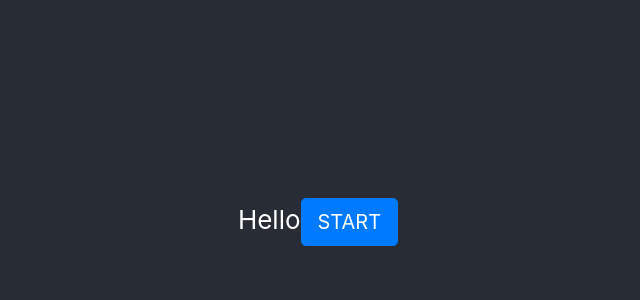
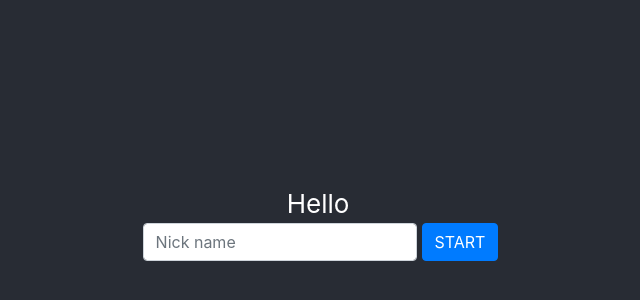
Before and after one commit to kalickiPawel/Masters_Degree_IntroCognitive, a React (Create React App) app: page / in a window 1280 px wide. Shown: the part 178-478 px from the top of the page, without its empty margins (322-962 px from the left). Built offline with nearby package versions, Linux system fonts and the light colour scheme.

Commit message:
Added required field in form

```diff
--- a/src/App.js
+++ b/src/App.js
@@ -5,7 +5,7 @@ import Header from './header';
 import Image from './image';
 import Question from './question';
 
-import { Button } from 'react-bootstrap';
+import {Button, Form, Col} from 'react-bootstrap';
 
 let QUIZ_STATES = {
   imageComponent: <Image />,
@@ -25,11 +25,12 @@ class App extends React.Component {
       arrayOfIdx: [],
       arrayOfAnswers: [],
       arrayOfDates: [],
-      userName: 0
+      userName: '',
     }
 
     this.handler = this.handler.bind(this)
     this.handlerImage = this.handlerImage.bind(this)
+    this.handleChange = this.handleChange.bind(this);
     this.startTimer = this.startTimer.bind(this)
     this.stopTimer = this.stopTimer.bind(this)
     this.resetTimer = this.resetTimer.bind(this)
@@ -62,11 +63,11 @@ class App extends React.Component {
     }
   }
 
-  createUser(){
-        this.setState({
-        ...this.state,
-        currentChoice: 'imageComponent',
-        userName: this.state.userName + 1
+  createUser(event){
+    event.preventDefault();
+    this.setState({
+      ...this.state,
+      currentChoice: 'imageComponent',
     });
     this.startTimer();
   }
@@ -89,12 +90,14 @@ class App extends React.Component {
   }
 
   handlerImage(image_id){
-
       this.setState({
         image_id: image_id,
         arrayOfIdx: [...this.state.arrayOfIdx, image_id]
       });
+  }
 
+  handleChange(event){
+    this.setState({userName: event.target.value});
   }
 
   render() {
@@ -102,7 +105,17 @@ class App extends React.Component {
     let choice = 0;
 
     if (this.state.currentChoice === 'startComponent') {
-      choice = <div>Hello<Button className=".ml-1"  variant="primary" size="lg" onClick={this.createUser}>START</Button></div>;
+      choice = <div>
+        Hello
+        <Form onSubmit={this.createUser}>
+          <Form.Row>
+            <Col>
+            <input className="form-control" type="text" placeholder="Nick name" value={this.state.userName} onChange={this.handleChange} required/>
+            </Col>
+            <Button type="submit">START</Button>
+          </Form.Row>
+        </Form>
+      </div>
     }
     else if (this.state.currentChoice === 'imageComponent') {
                   task = 'Rate the image below:'
--- a/src/question/Question.js
+++ b/src/question/Question.js
@@ -13,8 +13,6 @@ class Question extends React.Component {
     handleClick(e, value) {
         const timestamp = Date.now();
         let date = new Intl.DateTimeFormat('en-US', { year: 'numeric', month: '2-digit', day: '2-digit', hour: '2-digit', minute: '2-digit', second: '2-digit' }).format(timestamp)
-        console.log(date);
-        console.log("ans: " + (value.index + 1) + "\nimage_id: " + this.props.image_id);
 
         this.props.handler(value.index + 1, date);
     }
```
